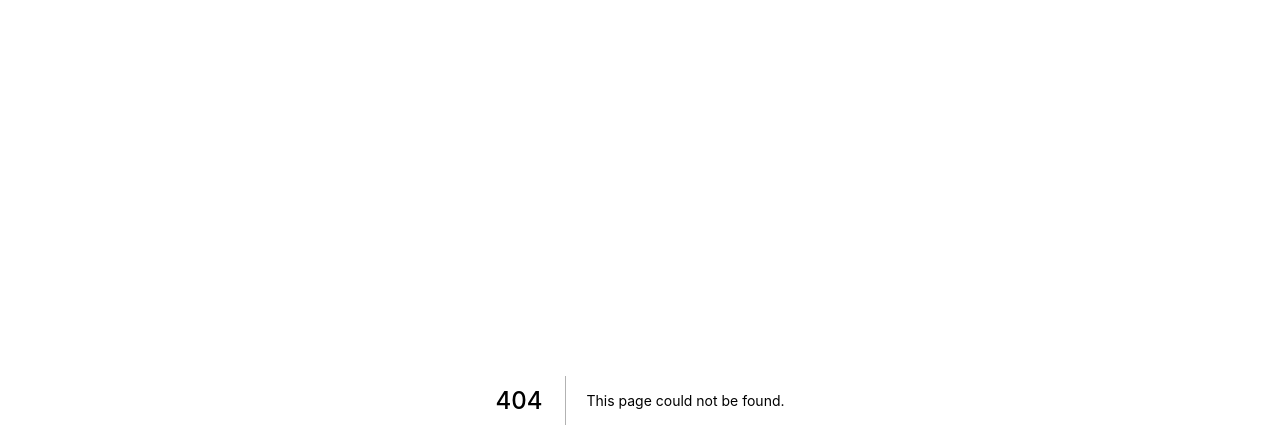
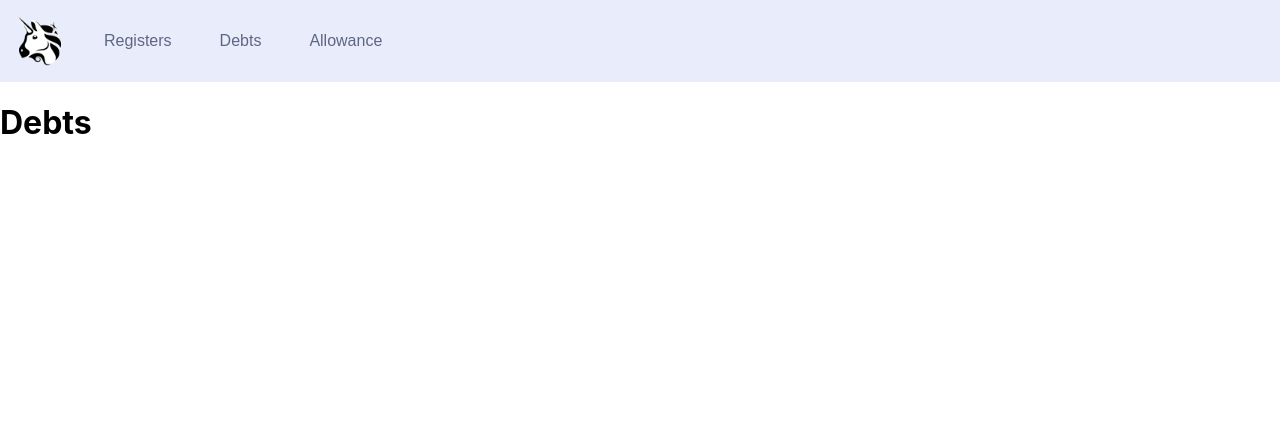
Before and after one commit to GianfrancoBazzani/UPC-Blockchain-TFM-2021-2022, a Next.js app in the folder packages/app/: page /debts in a window 1280 px wide. Before the commit this address had no page. Shown: the top 448 px of the page. Built offline with nearby package versions, Linux system fonts and the light colour scheme.

Commit message:
Create debts page

```diff
--- /dev/null
+++ b/packages/app/pages/debts.jsx
@@ -0,0 +1,18 @@
+import React, { useState, useEffect, Fragment } from 'react';
+import Head from 'next/head';
+import Link from 'next/link';
+import Image from 'next/image';
+import styled from '@emotion/styled';
+import Layout from '../components/layouts/Layout';
+
+
+const Debts = () => {
+    return (
+        <>
+        <Layout/>
+        <h1>Debts</h1>
+        </>
+    )
+}
+
+export default Debts;
```
